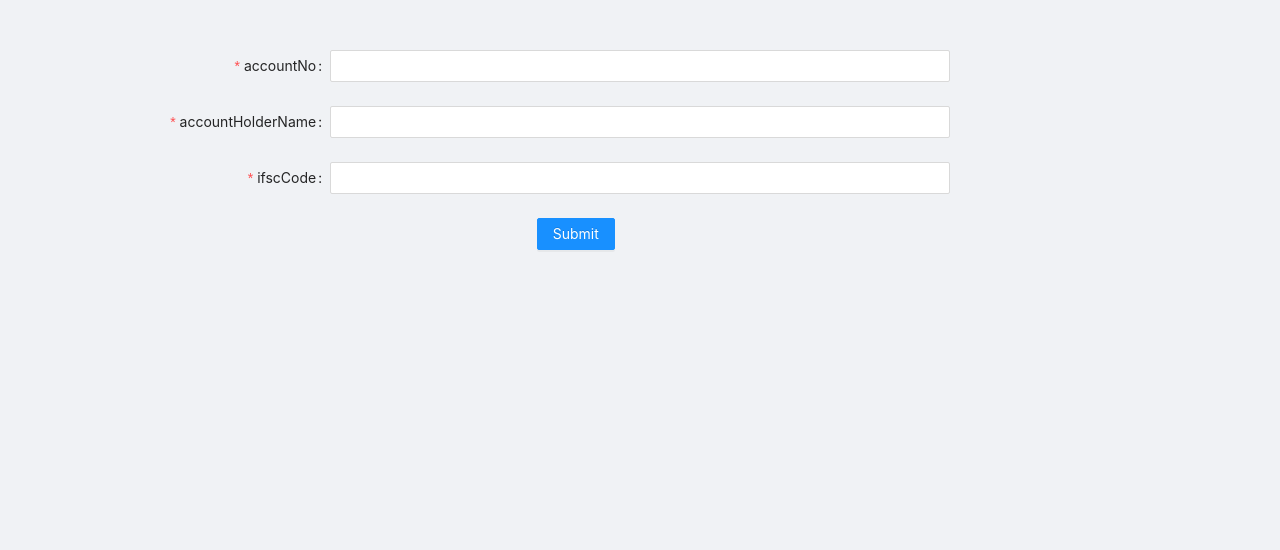
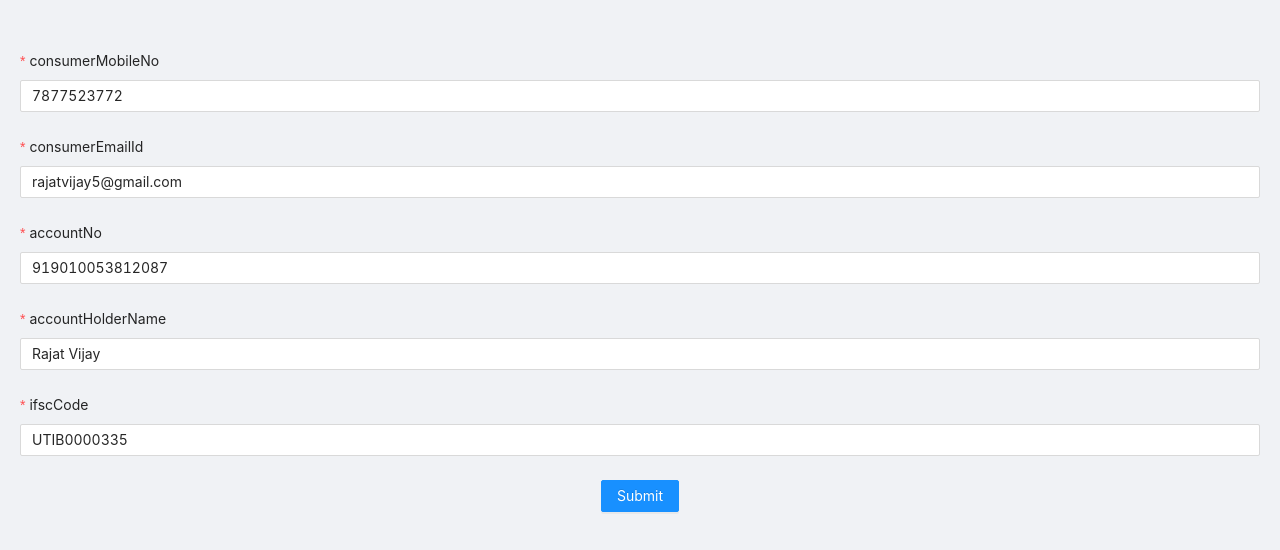
Before and after one commit to MonadsTech/zcash-perfios-form, a React (Create React App) app: page /enach in a window 1280 px wide. Shown: the top 550 px of the page. Built offline with nearby package versions, Linux system fonts and the light colour scheme.

Commit message:
ENACH fixes

```diff
--- a/package.json
+++ b/package.json
@@ -8,9 +8,12 @@
     "@testing-library/react": "^9.3.2",
     "@testing-library/user-event": "^7.1.2",
     "antd": "^4.6.3",
+    "await-to-js": "^2.1.1",
     "react": "^16.13.1",
     "react-dom": "^16.13.1",
-    "react-scripts": "3.4.3"
+    "react-helmet": "^6.1.0",
+    "react-scripts": "3.4.3",
+    "uuid": "^8.3.1"
   },
   "scripts": {
     "start": "react-scripts start",
--- a/src/modules/enach/EnachUserForm.js
+++ b/src/modules/enach/EnachUserForm.js
@@ -1,65 +1,56 @@
 import React from "react";
 import { Button, Form, Input } from "antd";
 
-const layout = {
-  labelCol: {
-    span: 4,
-    md: {
-      offset: 2,
-    },
-  },
-  wrapperCol: {
-    span: 12,
-  },
-};
-
-export const EnachUserForm = (props) => {
-  const { onFinish } = props;
+const EnachUserForm = (props) => {
+  const { onFinish, loading, initialValues } = props;
 
   return (
-    <Form {...layout} name="nest-messages" onFinish={onFinish}>
+    <Form
+      layout="vertical"
+      name="nest-messages"
+      onFinish={onFinish}
+      initialValues={initialValues}
+    >
+      {/* consumerMobileNo */}
       <Form.Item
-        name={"accountNo"}
-        label={"accountNo"}
-        rules={[
-          {
-            required: true,
-          },
-        ]}
-        initialValue=""
-      >
-        <Input />
-      </Form.Item>
-      <Form.Item
-        name={"accountHolderName"}
-        label={"accountHolderName"}
-        rules={[
-          {
-            required: true,
-          },
-        ]}
-        initialValue=""
-      >
-        <Input />
-      </Form.Item>
-      <Form.Item
-        name={"ifscCode"}
-        label={"ifscCode"}
-        rules={[
-          {
-            required: true,
-          },
-        ]}
-        initialValue=""
+        required="true"
+        name="consumerMobileNo"
+        label="consumerMobileNo"
       >
         <Input />
       </Form.Item>
 
-      <Form.Item wrapperCol={{ ...layout.wrapperCol, offset: 10 }}>
-        <Button type="primary" htmlType="submit">
+      {/* consumerEmailId */}
+      <Form.Item required="true" name="consumerEmailId" label="consumerEmailId">
+        <Input />
+      </Form.Item>
+
+      {/* accountNo */}
+      <Form.Item required="true" name="accountNo" label="accountNo">
+        <Input />
+      </Form.Item>
+
+      {/* accountHolderName */}
+      <Form.Item
+        name="accountHolderName"
+        label="accountHolderName"
+        required="true"
+      >
+        <Input />
+      </Form.Item>
+
+      {/* ifscCode */}
+      <Form.Item name="ifscCode" label="ifscCode" required="true">
+        <Input />
+      </Form.Item>
+
+      <Form.Item style={{ textAlign: "center" }}>
+        <Button loading={loading} type="primary" htmlType="submit">
           Submit
         </Button>
       </Form.Item>
     </Form>
   );
 };
+
+export { EnachUserForm };
--- a/src/screens/EnachScreen.js
+++ b/src/screens/EnachScreen.js
@@ -1,79 +1,174 @@
-import { Layout } from "antd";
-import React from "react";
-import { LoadingIndicator } from "../common/components/LoadingIndicator";
+import { Layout, message } from "antd";
+import React, { useEffect, useState } from "react";
 import { API_STATUS } from "../common/utils/api";
 import { getAllQueryParams } from "../common/utils/url";
-import { ConsumerDataDefault } from "../modules/enach/consumerData";
 import { EnachUserForm } from "../modules/enach/EnachUserForm";
-
-// import { UserDataForm } from "./modules/UserDataForm";
-// http://localhost:3000/enach?email=ankurj630@gmail.com&loan_amount=1000&loan_duration=24&loan_type=Home&callback_url=https://google.com&txn_id=PQ1342687YTX#edfg
+import { Helmet } from "react-helmet";
+import { to } from "await-to-js";
+import { v4 as uuidV4 } from "uuid";
 
 const ENACH_TOKEN_API = `https://zavron.byts.in/v1/payment/enach/token`;
+const MERCHANT_ID = "T596349";
+const INITIAL_VALUES = {
+  consumerMobileNo: "7877523772",
+  consumerEmailId: "rajatvijay5@gmail.com",
+  accountNo: "919010053812087",
+  accountHolderName: "Rajat Vijay",
+  ifscCode: "UTIB0000335",
+};
 
-const JQUERY_URL =
-  "https://www.paynimo.com/Paynimocheckout/client/lib/jquery.min.js";
-const PAYNIMO_URL =
-  "https://www.paynimo.com/Paynimocheckout/server/lib/checkout.js";
-
-const buildScriptTag = (src, onload) => {
-  const script = document.createElement("script");
-  script.src = src;
-  script.async = true;
-  script.onload = onload;
-  return script;
+/**
+ * Calls the API to fetch token,
+ * using data from app, default config and form data
+ * Returns promises that resolves to the token
+ * @param {Record<string,string>} payload
+ */
+const getToken = (payload) => {
+  return fetch(ENACH_TOKEN_API, {
+    method: "POST",
+    headers: {
+      Accept: "application/json",
+      "Content-Type": "application/json",
+    },
+    body: JSON.stringify(payload),
+  })
+    .then((response) => response.json())
+    .then((response) => response.payload.token);
 };
 
 const EnachScreen = () => {
-  const [consumerData, setConsumerData] = React.useState(null);
+  const [initialFormData, setInitialFormData] = useState(INITIAL_VALUES);
+  const [status, setStatus] = useState(API_STATUS.IDLE);
 
-  const [apiToken, setApiToken] = React.useState(null);
-  const [enachTokenApiStatus, setEnachTokenApiStatus] = React.useState(
-    API_STATUS.IDLE
-  );
-
-  React.useEffect(() => {
+  /**
+   * 1. Load data from the app aka consumerData
+   * 2. Load data from the query params aka queryData
+   * 3. Merge them in the same order
+   * consumerData, queryData =
+   * {
+   *  consumerMobileNo: string,
+   *  consumerEmailId: string,
+   *  accountNo: string,
+   *  accountHolderName: string,
+   *  ifscCode: string
+   * }
+   */
+  useEffect(() => {
     const queryData = getAllQueryParams();
     console.log("EnachScreen -> queryData", queryData);
 
-    let AppConsumerData = window.Enach?.ConsumerData || {};
-
-    if (queryData.dummy === "1") {
-      delete queryData.dummy;
-      setConsumerData({
-        ...ConsumerDataDefault,
-        ...AppConsumerData,
+    const dataFromApp = window.Enach?.consumerData || {};
+    setInitialFormData({
+      ...dataFromApp,
       ...queryData,
     });
-    } else if (AppConsumerData) {
-      setConsumerData(AppConsumerData);
-    }
   }, []);
 
-  const loadEnachScript = React.useCallback(() => {
-    const script = buildScriptTag(PAYNIMO_URL, () => {
-      console.log("Enach script loaded");
+  /**
+   * Called when the user submits the form
+   * Orchestrate the main data flow
+   * data from -> calling ENACH SDK
+   * @param {{
+   *  consumerMobileNo: string,
+   *  consumerEmailId: string,
+   *  accountNo: string,
+   *  accountHolderName: string,
+   *  ifscCode: string
+   * }} formValues
+   * @returns {void}
+   */
+  const handleFinish = async (formValues) => {
+    console.log("handleFinish -> formValues", formValues);
+    // const txnId = "3ba0bd3a5c7d42908ee25dcb2f57e29b";
+    const txnId = uuidV4().split("-").join("");
+    const {
+      accountNo,
+      consumerMobileNo,
+      consumerEmailId,
+      accountHolderName,
+      ifscCode,
+    } = formValues;
+    const token = await getTokenUsingFormData({
+      txnId,
+      accountNo,
+      consumerMobileNo,
+      consumerEmailId,
     });
-    document.body.appendChild(script);
-  }, []);
+    const finalConfig = getENACHConfig({
+      token,
+      responseHandler,
+      consumerMobileNo,
+      consumerEmailId,
+      bankCode: 9480,
+      accountNo,
+      accountHolderName,
+      ifscCode,
+      txnId,
+    });
+    if (token) {
+      openENACHModal(finalConfig);
+    }
+  };
 
-  React.useEffect(() => {
-    const script = buildScriptTag(JQUERY_URL, () => {
-      console.log("JQUERY script loaded");
-      loadEnachScript();
-    });
-    document.body.appendChild(script);
-  }, [loadEnachScript]);
+  /**
+   * Fetches token from Zavron backend
+   * @param {{
+   *  txnId: string,
+   *  accountNo: string,
+   *  consumerEmailId: string,
+   *  consumerMobileNo: string,
+   * }} config
+   */
+  const getTokenUsingFormData = async ({
+    txnId,
+    accountNo,
+    consumerEmailId,
+    consumerMobileNo,
+  }) => {
+    setStatus(API_STATUS.LOADING);
 
-  const enachResponseHandler = React.useCallback((res) => {
-    console.log("enachResponseHandler -> res", res);
-  }, []);
+    const payload = {
+      txn_id: txnId,
+      total_amount: "1",
+      account_number: accountNo,
+      email_id: consumerEmailId,
+      mobile_number: consumerMobileNo,
+      debit_start_date: "",
+      consumer_id: "",
+      debit_end_date: "",
+      max_amount: "",
+      amount_type: "",
+      frequency: "",
+      card_number: "",
+      exp_month: "",
+      exp_year: "",
+      cvv_code: "",
+      merchantId: MERCHANT_ID,
+    };
 
-  React.useEffect(() => {
-    if (apiToken && enachTokenApiStatus === API_STATUS.RESOLVED) {
-      console.log("EnachScreen -> apiToken", apiToken);
+    console.log("EnachScreen: getTokenUsingFormData payload ", payload);
 
-      var configJson = {
+    // API call
+    setStatus(API_STATUS.LOADING);
+    const [error, token] = await to(getToken(payload));
+    if (!error && token) {
+      setStatus(API_STATUS.RESOLVED);
+      return token;
+    } else {
+      setStatus(API_STATUS.REJECTED);
+      message.error(error.message);
+      return null;
+    }
+  };
+
+  /**
+   * Opens the ENACH Modal using the config
+   * @param {Record<string,string>} config Toke for ENACH
+   */
+  const openENACHModal = (config) => {
+    console.log("EnachScreen: openENACHModal config ", config);
+
+    const configJson = {
       tarCall: false,
       features: {
         showPGResponseMsg: true,
@@ -89,111 +184,52 @@ const EnachScreen = () => {
         hideSIConfirmation: false,
         showSIResponseMsg: false,
         enableNewWindowFlow: false,
-          // ...ExampleData.features, // uncomment this to use example data
       },
-        consumerData: {
-          ...consumerData,
-          // ...ExampleData.consumerData, // uncomment this to use example data
-          token: apiToken,
-          enachResponseHandler,
-        },
+      consumerData: config,
     };
-      console.log("EnachScreen -> configJson", configJson);
+    console.log("EnachScreen: openENACHModal payload ", configJson);
 
-      // window.$.pnCheckout(ExampleData); // for example data
     window.$.pnCheckout(configJson);
-    }
-  }, [apiToken, consumerData, enachResponseHandler, enachTokenApiStatus]);
-
-  React.useEffect(() => {
-    const _data = consumerData;
-    // const _data = ExampleData.consumerData; //  uncomment this to use example data
-
-    // if (consumerData?.deviceId) { //  uncomment this to while using example data
-    if (consumerData?.accountNo) {
-      setEnachTokenApiStatus(API_STATUS.LOADING);
-
-      const totalAmount = _data.items.reduce(
-        (sum, item) => (sum += Number.parseInt(item.amount)),
-        0
-      );
-      console.log("EnachScreen -> totalAmount", totalAmount);
-      const dataForTokenAPI = {
-        txn_id: _data.txnId,
-        total_amount: `${totalAmount}`, // make it summation later
-        account_number: _data.accountNo,
-        consumer_id: "",
-        // consumer_id: _data.consumerId, //for example data
-        email_id: _data.consumerEmailId,
-        mobile_number: _data.consumerMobileNo,
-        debit_start_date: "",
-        debit_end_date: "",
-        max_amount: "",
-        amount_type: "",
-        frequency: "",
-        card_number: "",
-        exp_month: "",
-        exp_year: "",
-        cvv_code: "",
-        merchantId: _data.merchantId,
   };
 
-      console.log("EnachScreen -> dataForTokenAPI", dataForTokenAPI);
-
-      fetch(ENACH_TOKEN_API, {
-        method: "POST",
-        headers: {
-          Accept: "application/json",
-          "Content-Type": "application/json",
-        },
-        body: JSON.stringify(dataForTokenAPI),
-      })
-        .then((response) => response.json())
-        .then((data) => {
-          if (data.status) {
-            setApiToken(data.payload.token);
-            setEnachTokenApiStatus(API_STATUS.RESOLVED);
-          } else {
-            console.log(data.message);
-            alert(JSON.stringify(data.message));
-            setEnachTokenApiStatus(API_STATUS.REJECTED);
-          }
-        })
-        .catch((err) => {
-          setApiToken(null);
-          setEnachTokenApiStatus(API_STATUS.REJECTED);
-        });
-    }
-  }, [setEnachTokenApiStatus, consumerData]);
-
-  const onUserFormFinish = (formValues) => {
-    console.log("onUserFormFinish -> consumerData", consumerData);
-
-    setConsumerData((value) => ({
-      ...value,
-      ...formValues,
-    }));
+  /**
+   * TODO: Implement me!
+   * Callback from ENACH SDK
+   * @param {string} res
+   */
+  const responseHandler = (res) => {
+    console.log("enachResponseHandler -> res", res);
   };
-
-  const hasToken = apiToken && !!Object.keys(apiToken).length;
 
   return (
     <Layout
       style={{
         padding: "50px 20px",
-        // alignItems: "center",
-        // textAlign: "center",
       }}
     >
-      <EnachUserForm onFinish={onUserFormFinish} />
-      {/* {hasUserData && <UserDataForm userData={consumerData} />} */}
-      {enachTokenApiStatus === API_STATUS.LOADING && <LoadingIndicator />}
-      {/* {enachTokenApiStatus === API_STATUS.RESOLVED && hasToken && ( */}
-      {/* // <PerfiosForm payloadData={apiToken} /> */}
-      {/* )} */}
-      {(enachTokenApiStatus === API_STATUS.REJECTED ||
-        (enachTokenApiStatus === API_STATUS.RESOLVED && !hasToken)) && (
-        <p>Some error occurred, please contact support</p>
+      <Helmet>
+        <meta
+          name="viewport"
+          content="user-scalable=no, width=device-width, initial-scale=1"
+        />
+        <script
+          src="https://www.tecprocesssolution.com/proto/p2m/client/lib/jquery.min.js"
+          type="text/javascript"
+        ></script>
+        <script
+          type="text/javascript"
+          src="https://www.paynimo.com/paynimocheckout/server/lib/checkout.js"
+        ></script>
+      </Helmet>
+      <EnachUserForm
+        initialValues={initialFormData}
+        loading={status === API_STATUS.LOADING}
+        onFinish={handleFinish}
+      />
+      {status === API_STATUS.REJECTED && (
+        <p style={{ color: "red" }}>
+          Some error occurred, please contact support
+        </p>
       )}
     </Layout>
   );
@@ -201,57 +237,55 @@ const EnachScreen = () => {
 
 export { EnachScreen };
 
-// const handleEgResponse = (res) => {
-//   console.log("handleEgResponse -> res)", res);
-// };
-// const ExampleData = {
-//   tarCall: false,
-//   features: {
-//     showPGResponseMsg: true,
-//     enableAbortResponse: true,
-//     enableNewWindowFlow: false, //for hybrid applications please disable this by passing false
-//     enableExpressPay: true,
-//     siDetailsAtMerchantEnd: true,
-//     enableSI: true,
-//   },
-//   consumerData: {
-//     deviceId: "WEBMD5", //possible values 'WEBSH1', 'WEBSH2' and 'WEBMD5'
-//     token:
-//       "37b0b9dd68cceafdf8dd38142803c0babc7073c3042547dc6060660ba50ac5cd043ddf0a27bdcbddc2cab2a0a28cbf51b30ecc2176e617304745f825655b1ff9",
-//     returnUrl:
-//       "https://www.tekprocess.co.in/MerchantIntegrationClient/MerchantResponsePage.jsp", //merchant response page URL
-//     responseHandler: handleEgResponse,
-//     paymentMode: "netBanking",
-//     merchantLogoUrl: "https://www.paynimo.com/CompanyDocs/company-logo-md.png", //provided merchant logo will be displayed
-//     merchantId: "L3348",
-//     currency: "INR",
-//     // consumerId: "c964634", //Your unique consumer identifier to register a eMandate/eNACH
-//     consumerId: "T596349",
-//     consumerMobileNo: "9876543210",
-//     consumerEmailId: "test@test.com",
-//     txnId: "1481197581115", //Unique merchant transaction ID
-//     items: [
-//       {
-//         itemId: "test",
-//         amount: "1",
-//         comAmt: "0",
-//       },
-//     ],
-//     customStyle: {
-//       PRIMARY_COLOR_CODE: "#3977b7", //merchant primary color code
-//       SECONDARY_COLOR_CODE: "#FFFFFF", //provide merchant's suitable color code
-//       BUTTON_COLOR_CODE_1: "#1969bb", //merchant's button background color code
-//       BUTTON_COLOR_CODE_2: "#FFFFFF", //provide merchant's suitable color code for button text
-//     },
-//     accountNo: "", //Pass this if accountNo is captured at merchant side for eMandate/eNACH
-//     //'accountNo': '1234567890',    //Pass this if accountNo is captured at merchant side for eMandate/eNACH
-//     //'accountHolderName': 'Name',  //Pass this if accountHolderName is captured at merchant side for ICICI eMandate & eNACH registration this is mandatory field, if not passed from merchant Customer need to enter in Checkout UI.
-//     //'ifscCode': 'ICIC0000001',        //Pass this if ifscCode is captured at merchant side.
-//     // accountType: "Saving", //Required for eNACH registration this is mandatory field
-//     // debitStartDate: "10-03-2019",
-//     // debitEndDate: "01-03-2047",
-//     // maxAmount: "100",
-//     // amountType: "M",
-//     // frequency: "ADHO", //  Available options DAIL, WEEK, MNTH, QURT, MIAN, YEAR, BIMN and ADHO
-//   },
-// };
+function getENACHConfig({
+  token,
+  responseHandler,
+  consumerMobileNo,
+  consumerEmailId,
+  bankCode,
+  accountNo,
+  accountHolderName,
+  ifscCode,
+  txnId,
+}) {
+  return {
+    deviceId: "WEBSH2",
+    token,
+    enableNewWindowFlow: false,
+    returnUrl: "https://postman-echo.com/post",
+    responseHandler,
+    paymentMode: "netBanking",
+    customStyle: {
+      PRIMARY_COLOR_CODE: "#FFFFFF",
+      SECONDARY_COLOR_CODE: "#001F79",
+      BUTTON_COLOR_CODE_1: "#000F3D",
+      BUTTON_COLOR_CODE_2: "#FFFFFF",
+    },
+    merchantLogoUrl:
+      "https://res.cloudinary.com/dhoiqmk4x/image/upload/v1595829219/ZCash_Logo_1_n2cdan.png", //provided merchant logo will be displayed
+    merchantMsg: "",
+    disclaimerMsg: "",
+    merchantId: MERCHANT_ID,
+    consumerMobileNo,
+    consumerEmailId,
+    txnId,
+    txnType: "SALE",
+    txnSubType: "DEBIT",
+    items: [
+      {
+        itemId: "First",
+        amount: "1",
+        comAmt: "0",
+      },
+    ],
+    cartDescription: "",
+    bankCode, // AXIS: 9480
+    accountNo,
+    accountType: "Saving",
+    accountHolderName,
+    ifscCode,
+
+    // TODO: Check if this is required!
+    currency: "INR",
+  };
+}
```
Also changed, not shown: src/modules/enach/consumerData.js (deleted, +0 -49 lines), 1 other file (tests, documents, lock files or other folders). Lines whose indentation alone changed are shown as unchanged.
